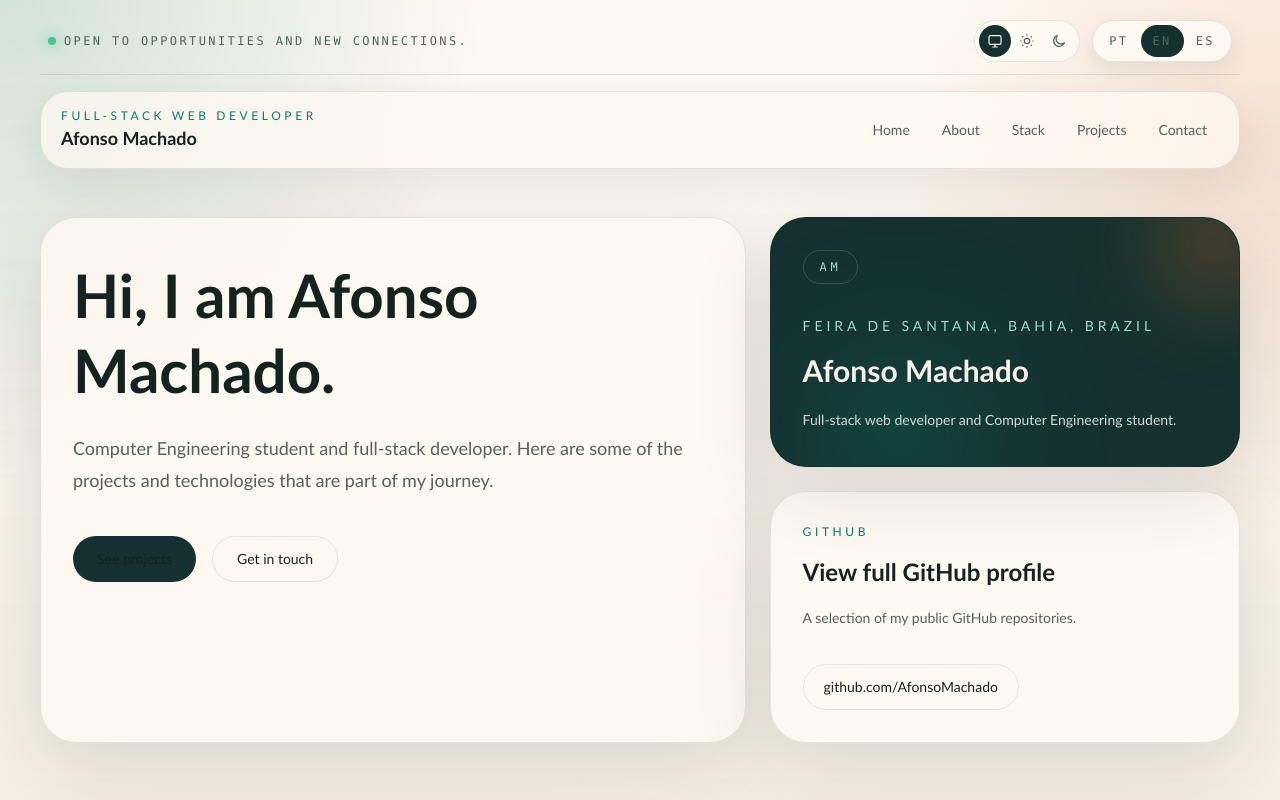
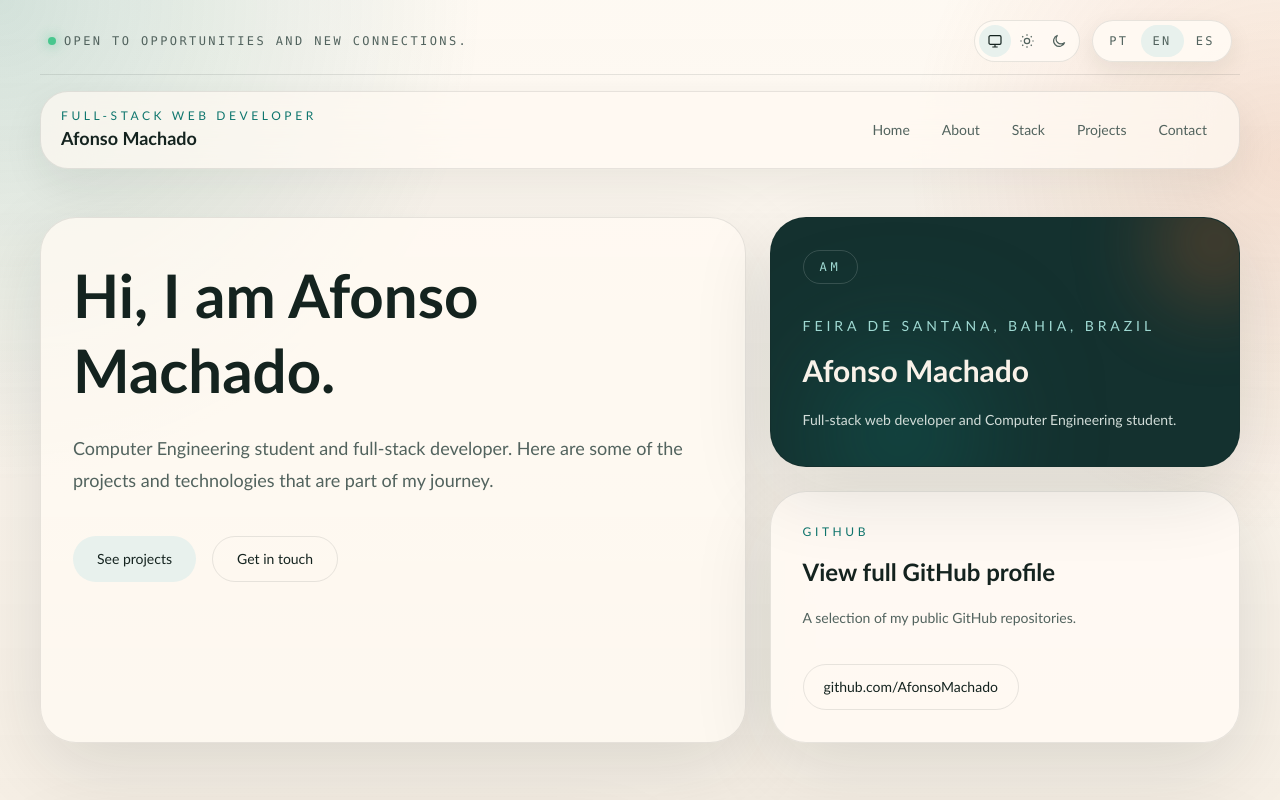
Before and after one commit to AfonsoMachado/portfolio, a Next.js app: page /en in a window 1280 px wide. Shown: the top 800 px of the page. Built offline with nearby package versions, Linux system fonts and the light colour scheme.

Commit message:
fix: restore contrast for active controls

```diff
--- a/src/app/globals.css
+++ b/src/app/globals.css
@@ -11,9 +11,9 @@
   --accent-soft: #d8f3ef;
   --accent-strong: #c55c2b;
   --shadow: 0 24px 80px rgba(20, 35, 31, 0.12);
-  --action: #14312f;
-  --action-hover: #23524c;
-  --on-action: #f8f1e7;
+  --action: #e8f1ed;
+  --action-hover: #d1e1dc;
+  --on-action: #14231f;
   --status: #48c78e;
   --status-shadow: 0 0 12px rgba(72, 199, 142, 0.8);
   --header-shadow: 0 16px 40px rgba(20, 35, 31, 0.08);
@@ -25,6 +25,7 @@
   --identity-glow-warm: #c55c2b;
   --identity-glow-cool: #0f766e;
   --contact-surface: #101f1d;
+  --contact-foreground: #f8f1e7;
   --contact-accent: #8fd5cd;
   --contact-muted: #cfdbd7;
 }
@@ -91,6 +92,7 @@
   --color-identity-glow-warm: var(--identity-glow-warm);
   --color-identity-glow-cool: var(--identity-glow-cool);
   --color-contact-surface: var(--contact-surface);
+  --color-contact-foreground: var(--contact-foreground);
   --color-contact-accent: var(--contact-accent);
   --color-contact-muted: var(--contact-muted);
   --font-sans: "Aptos", "Trebuchet MS", "Segoe UI", sans-serif;
--- a/src/presentation/components/portfolio-page.tsx
+++ b/src/presentation/components/portfolio-page.tsx
@@ -267,7 +267,7 @@ export function PortfolioPage({ content, locale }: PortfolioPageProps) {
         </section>
 
         <section id={content.contact.id} className="py-8">
-          <div className="rounded-[36px] border border-line bg-contact-surface px-6 py-8 text-on-action shadow-(--shadow) sm:px-8 sm:py-10">
+          <div className="rounded-[36px] border border-line bg-contact-surface px-6 py-8 text-contact-foreground shadow-(--shadow) sm:px-8 sm:py-10">
             <p className="text-xs uppercase tracking-[0.32em] text-contact-accent">
               {content.contact.eyebrow}
             </p>
```
